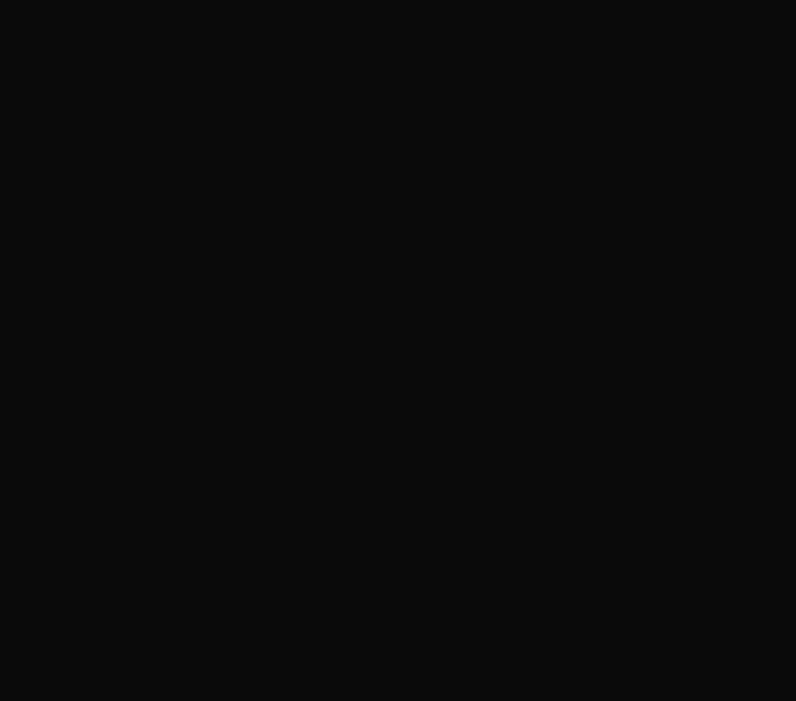
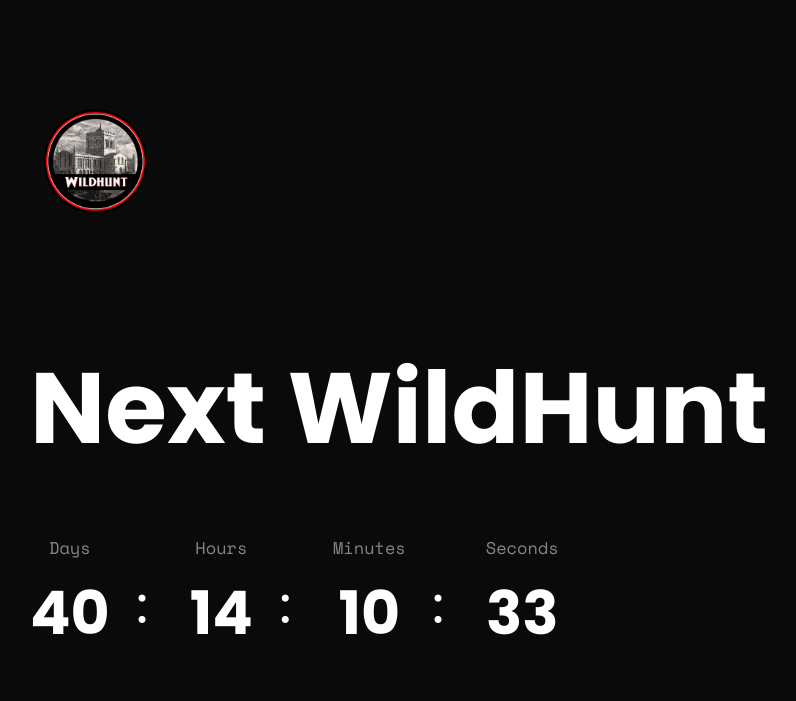
Before and after one commit to Logan-Cannon/WildHunt, a plain HTML site: page privacy.html in a window 1280 px wide. Shown: the whole page, without its empty margins (55-851 px from the left). Drawn offline with nearby package versions, Linux system fonts and the light colour scheme.

Commit message:
Update privacy.html

```diff
--- a/privacy.html
+++ b/privacy.html
@@ -23,3 +23,57 @@
         </style>
 	      <meta name="google-adsense-account" content="ca-pub-8780044342445355">
     </head>
+    <body>
+        <!--[if lte IE 9]>
+            <p class="browserupgrade">You are using an <strong>outdated</strong> browser. Please <a href="https://browsehappy.com/">upgrade your browser</a> to improve your experience and security.</p>
+        <![endif]-->
+
+        <!-- ========================= main start ========================= -->
+        <main class="main-06">
+            <!-- header start  -->
+            <div class="header header-06">
+                <div class="container">
+                    <div class="row align-items-center">
+                        <div class="col-md-4">
+                            <a href="#" class="logo"> <img src="assets/img/BaseLogo.png" alt="" style="height:128px; width:128px;"></a>
+                        </div>
+                    </div>
+                </div>
+            </div>
+            <!-- header end  -->
+            <!-- ========================= main-wrapper start ========================= -->
+            <div class="main-wrapper demo-06">
+                <!-- hero-area start  -->
+                <div class="hero-area">
+                    <div class="container">
+                        <div class="row">
+                            <div class="col-xl-12">
+                                <!-- heading start  -->
+                                <div class="heading">
+                                    <h1 class="text-white wow fadeInUp" data-wow-delay=".2s">Next WildHunt</h1>
+                                </div>
+                                <!-- heading end  -->
+                            </div>
+                            <div class="col-xl-7 col-lg-7">
+                                <!-- countdown start  -->
+                                <div class="wow fadeInRight" data-wow-delay=".4s" data-countdown="2024/03/23 09:00"></div>
+                                <!-- countdown end  -->
+                            </div>
+                        </div>
+                    </div>
+                </div>
+                <!-- hero-area end  -->
+            <!-- ========================= main-wrapper end ========================= -->
+        </main>
+        <!-- ========================= main end ========================= -->
+
+		<!-- ========================= JS here ========================= -->
+		<script src="assets/js/vendor/modernizr-3.5.0.min.js"></script>
+		<script src="assets/js/vendor/jquery-3.5.1.min.js"></script>
+		<script src="assets/js/popper.min.js"></script>
+		<script src="assets/js/bootstrap-4.5.0.min.js"></script>
+        <script src="assets/js/countdown.js"></script>
+        <script src="assets/js/wow.min.js"></script>
+		<script src="assets/js/main.js"></script>
+    </body>
+</html>
```
